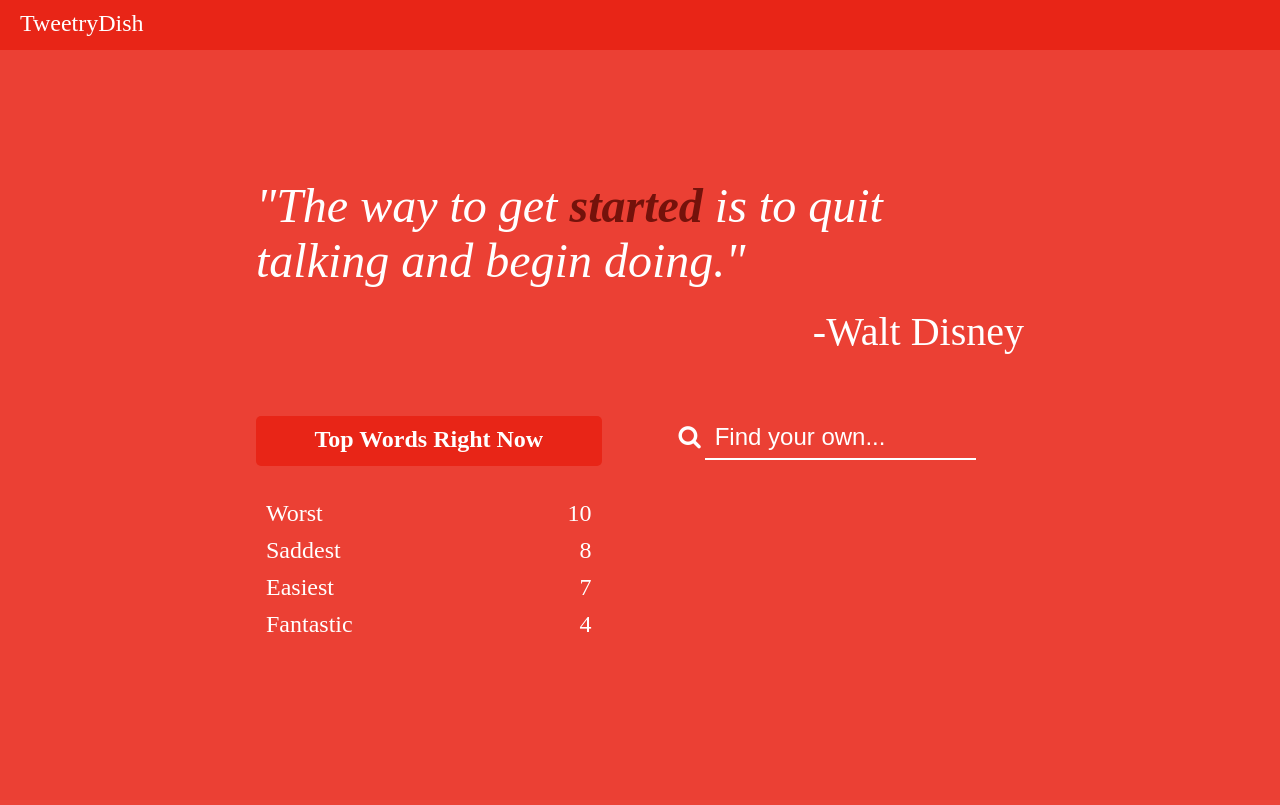
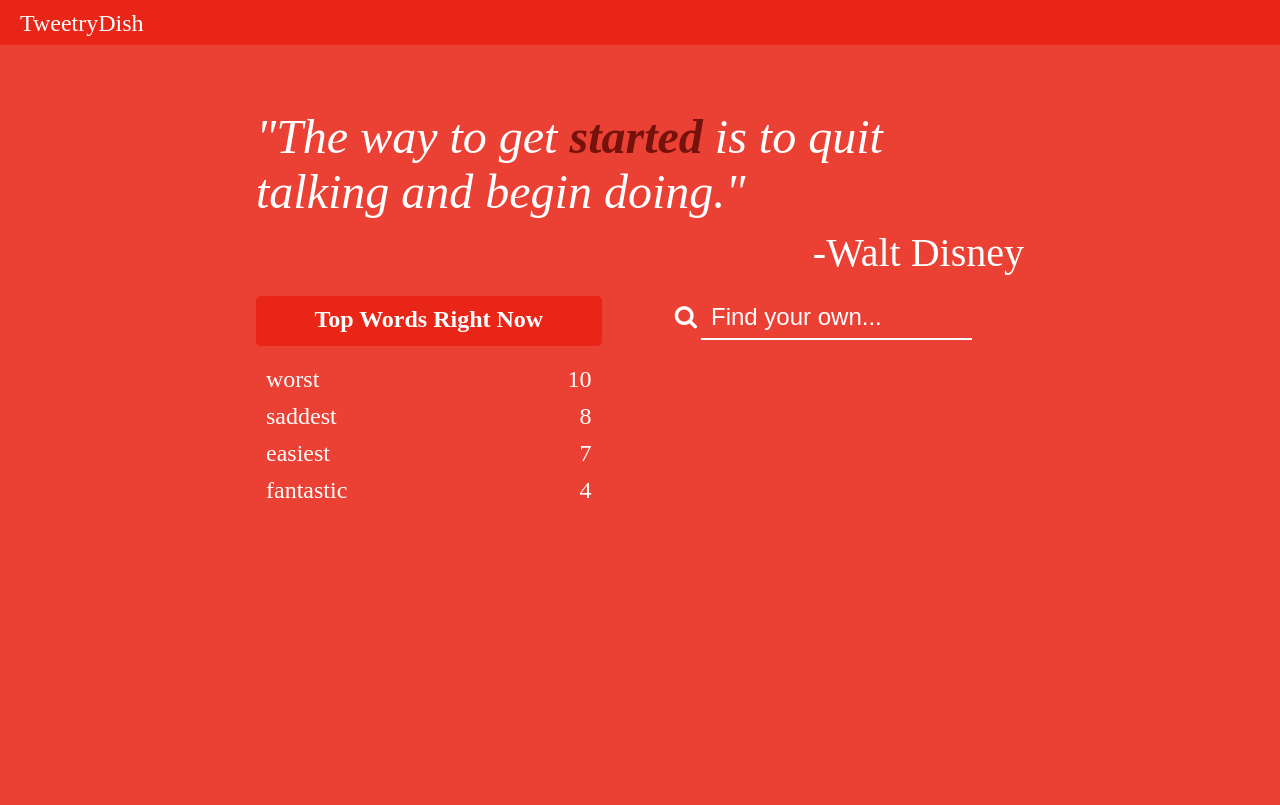
Before and after one commit to djleedke/tweetry-dish, a Flask app: page / in a window 1280 px wide. Before the commit the page ends 632 px from the top, so only its background shows below. Run offline with Flask 2, Linux system fonts and the light colour scheme.

Commit message:
Fixed word search overflow issue

```diff
--- a/static/index.css
+++ b/static/index.css
@@ -4,7 +4,7 @@ html, body {
     height:100%;
     padding:0px;
     margin:0px;
-    overflow: hidden;
+
 
 }
 
@@ -12,7 +12,7 @@ header {
     height:5%;
     background-color:#e82517;
     color:white;
-    min-height:50px;
+    min-height: 45px;
 }
 
 #logo {
@@ -23,7 +23,7 @@ header {
 
 #content {
     width:100%;
-    height:95%;
+    min-height: 95%;
     color:white;
     background-color:#eb4034;
 }
@@ -31,7 +31,8 @@ header {
 /*---------- Quote ----------*/
 
 #quote {
-    padding: 10% 20% 10% 20%;
+    padding: 5% 20% 6% 20%;
+    max-height:30%;
 }
 
 #quote-text {
@@ -62,7 +63,7 @@ header {
 }
 
 #quote-author {
-    margin-top:20px;
+    margin-top:10px;
     float:right;
     font-size:2.5em;
 }
@@ -71,7 +72,7 @@ header {
 
 #word-selector {
     padding: 0 20%;
-
+    max-height: 30%;
 }
 
 #word-selector h1 {
@@ -101,12 +102,19 @@ header {
 
 #top-words {
     width:45%;
-    float:left;
+    display: inline-block;
+
+}
+
+#top-words ul {
+    margin-top:10px;
 }
 
 #find-your-own {
     width:45%;
-    float:right;
+    padding-left:9%;
+    display: inline-block;
+    vertical-align: top;
 }
 
 .fa-search {
@@ -133,5 +141,19 @@ header {
 }
 
 #find-your-own ul {
+    margin-top:10px;
     padding-left:30px;
 }
+
+#find-your-own li {
+    padding: 5px 5px;
+    width:75%;
+
+}
+
+#find-your-own li:hover {
+    background:#74120b;
+    cursor: pointer;
+    border-radius: 5px;
+    margin-right:10px;
+}
--- a/templates/index.html
+++ b/templates/index.html
@@ -24,10 +24,10 @@
             <div id="top-words">
                 <h1>Top Words Right Now</h1>
                 <ul>
-                    <li>Worst<span>10</span></li>
-                    <li>Saddest<span>8</span></li>
-                    <li>Easiest<span>7</span></li>
-                    <li>Fantastic<span>4</span></li>
+                    <li>worst<span>10</span></li>
+                    <li>saddest<span>8</span></li>
+                    <li>easiest<span>7</span></li>
+                    <li>fantastic<span>4</span></li>
                 </ul>
             </div>
             <div id="find-your-own">
```
